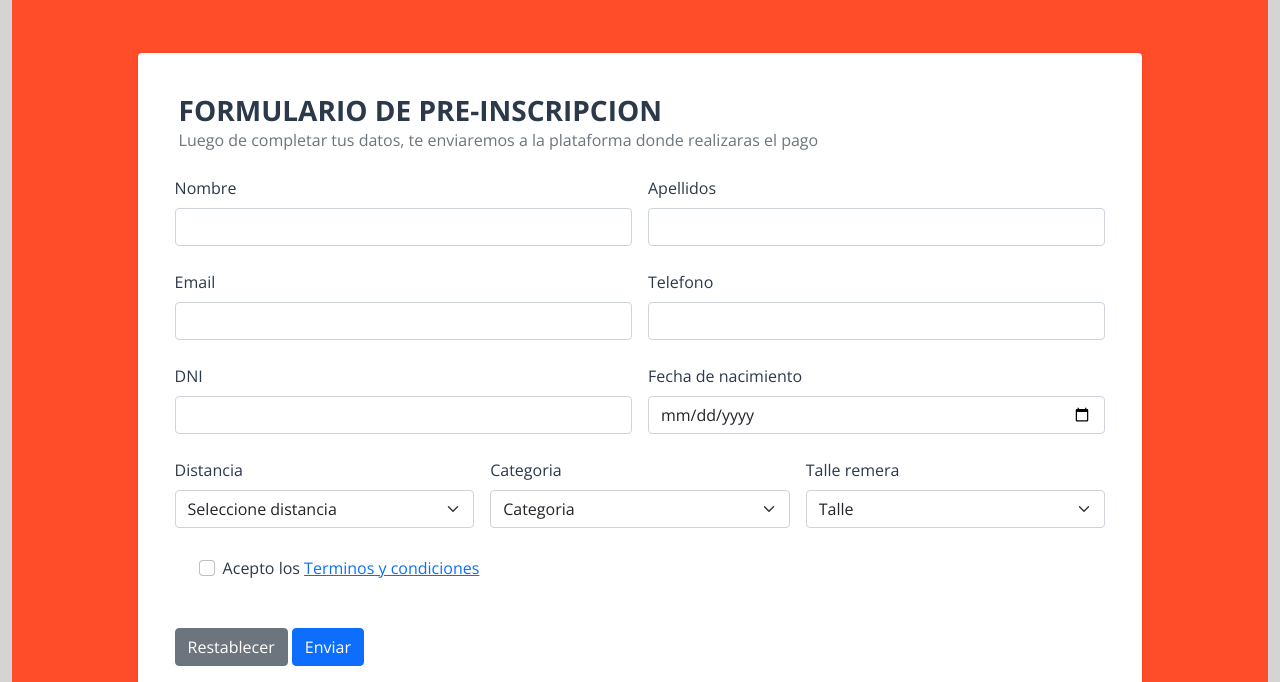
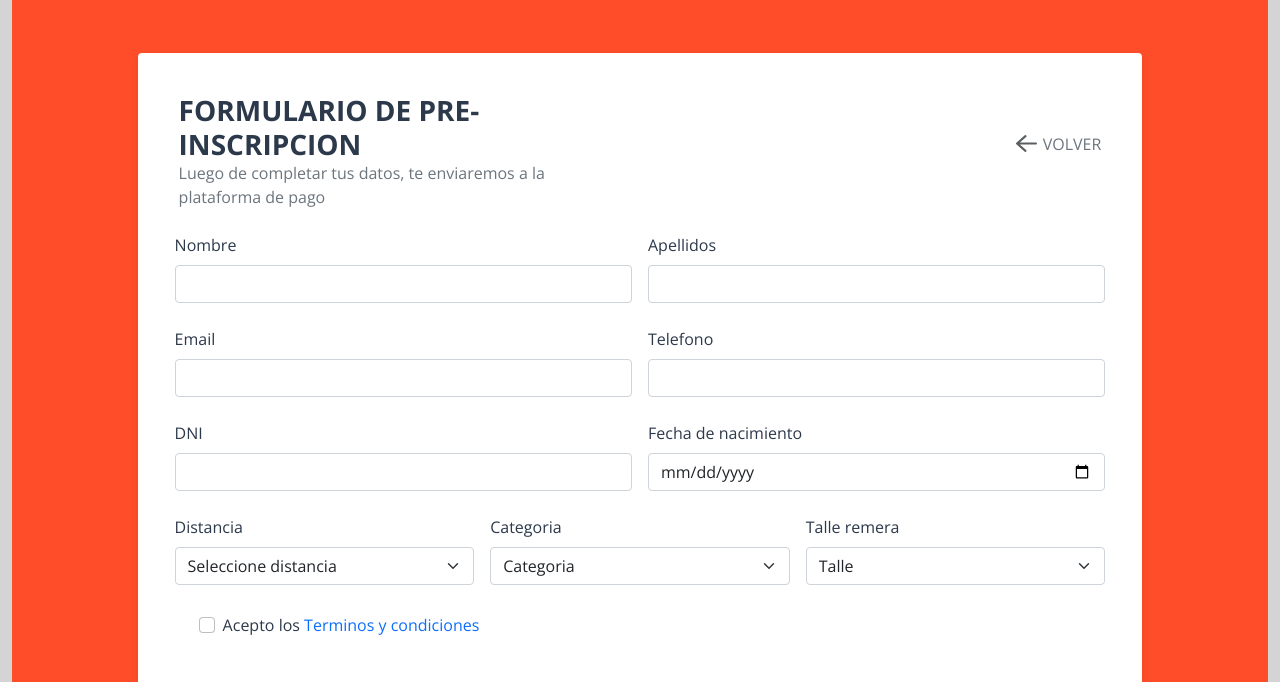
Before and after one commit to diegodg91/Proyecto_GuacaRace, a website: page pages/form-inscricipcion.html in a window 1280 px wide. Shown: the part 82-764 px from the top of the page. Drawn offline with nearby package versions, Linux system fonts and the light colour scheme; files whose address does not match are found by name.

Commit message:
ajustes en formulario de preinscripcion y links

```diff
--- a/pages/form-inscricipcion.html
+++ b/pages/form-inscricipcion.html
@@ -17,7 +17,7 @@
     <link href="https://cdn.jsdelivr.net/npm/bootstrap@5.1.3/dist/css/bootstrap.min.css" rel="stylesheet"
         integrity="sha384-1BmE4kWBq78iYhFldvKuhfTAU6auU8tT94WrHftjDbrCEXSU1oBoqyl2QvZ6jIW3" crossorigin="anonymous" />
 
-    <title>Contactanos | Guacarace</title>
+    <title>Pre-Inscripcion | Guacarace</title>
 </head>
 
 <body>
@@ -71,12 +71,17 @@
             <!-- contenedor de formulario -->
             <div class="row mx-auto form__pre-container shadow-sm p-3 mb-5 bg-body rounded">
                 <div class="col">
-                    <div class="row">
-                        <div class="col-12">
+                    <div class="row align-items-center">
+                        <div class="col-12 col-md-6">
                             <h3 class="mt-4 text-uppercase fw-bold">Formulario de pre-inscripcion</h3>
                             <p class="text-muted text-justify">
                                 Luego de completar tus datos,
-                                te enviaremos a la plataforma donde realizaras el pago</p>
+                                te enviaremos a la plataforma de pago</p>
+                        </div>
+                        <div class="col-12 col-md-6 gr-2 mt-2 text-sm-start text-md-end">
+                            <a href="/index.html">
+                                <span class="form__pre-link text-uppercase text-muted fw-regular">volver</span>
+                            </a>
                         </div>
                     </div>
                     <!-- formulario -->
--- a/scss/estilos-sass.scss
+++ b/scss/estilos-sass.scss
@@ -294,7 +294,9 @@
   background-size: cover;
   min-height: 100vh;
 
-
+  a {
+    text-decoration: none;
+  }
 
   .form__pre-container {
     width: 80%;
@@ -313,5 +315,16 @@
     }
 
   }
+  .form__pre-link::before{
+    content: "";
+    padding: 0 2rem 1rem 0;
+    background-image: url("../img/MobileBackArrowMajor.svg");
+    background-repeat: no-repeat;
+    background-size: 65%;
+    background-position:top
+  }
+  .form__pre-link:hover{
+    opacity: 0.5;
+  }
 
 }
```
Also changed, not shown: index.html (+5 -1 lines), pages/inscripciones.html (+2 -2 lines), css/styles.css, img/MobileBackArrowMajor.svg (added).
